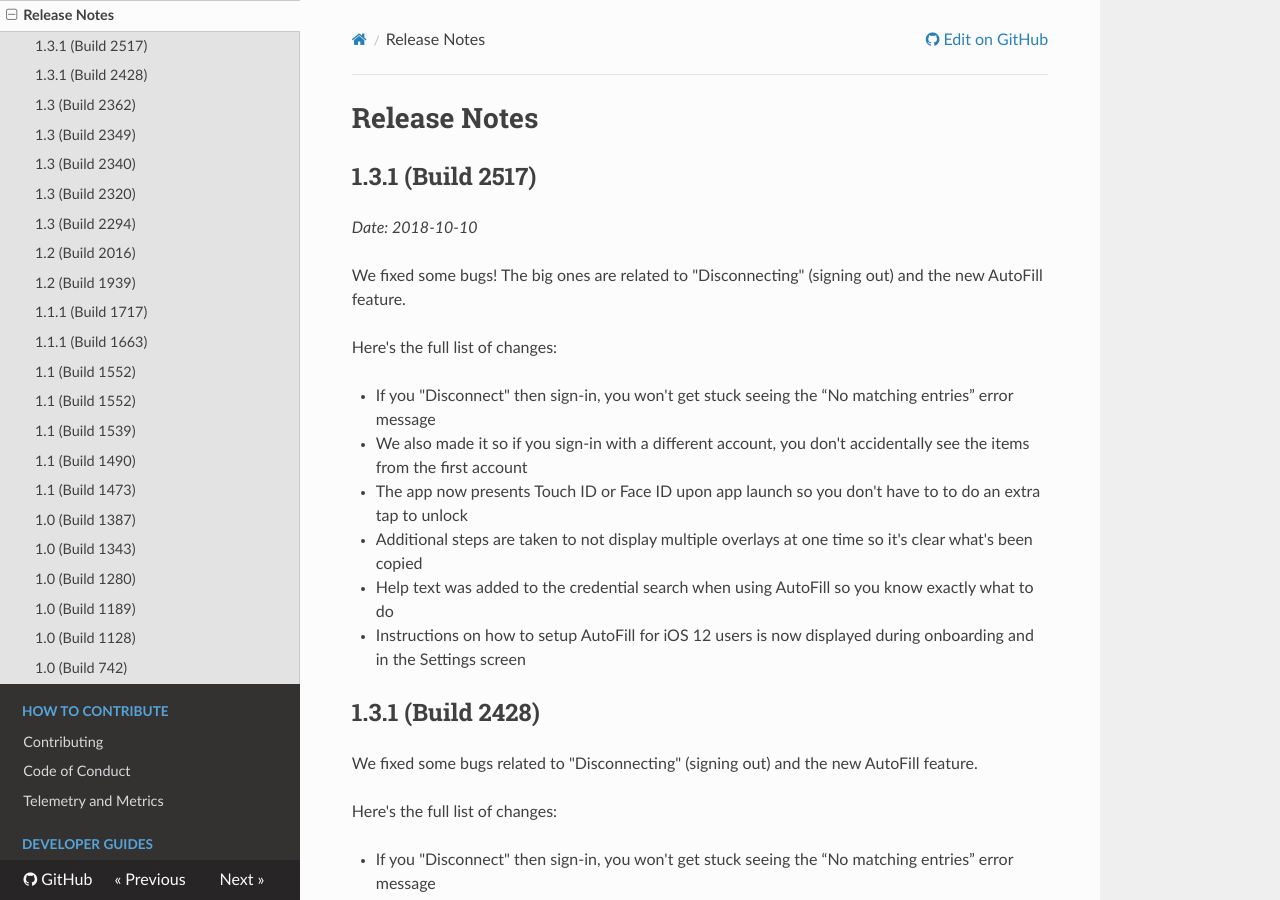
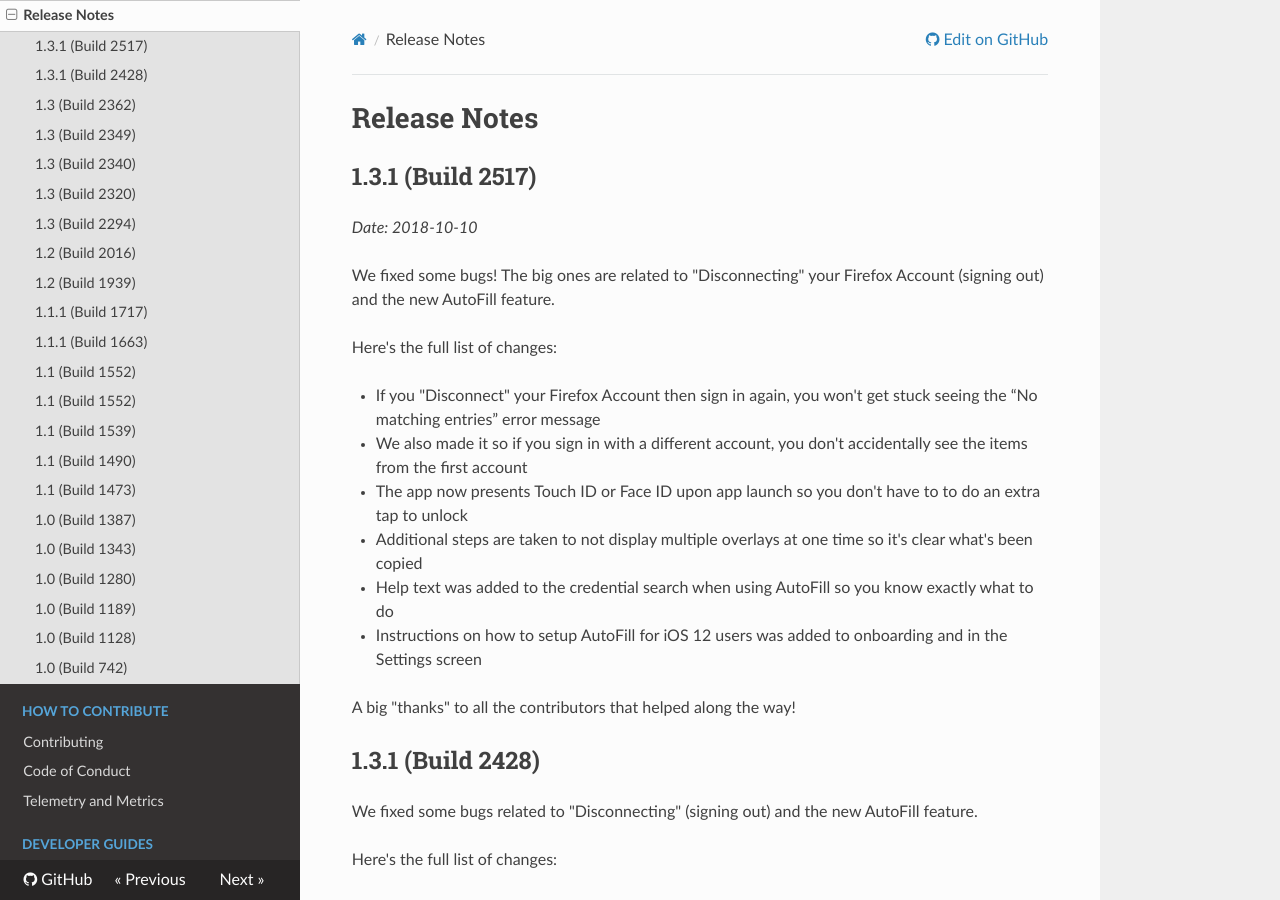
Before and after one commit to mozilla-lockwise/lockwise-ios, an MkDocs documentation site: the page built from docs/release-notes.md, in a window 1280 px wide and 900 px high. Built offline with MkDocs 1.6.1, drawn with Linux system fonts in a browser that asks for light colours; nearby versions of some CDN libraries.

Commit message:
final release notes for 1.3.1

```diff
--- a/docs/release-notes.md
+++ b/docs/release-notes.md
@@ -4,16 +4,18 @@
 
 _Date: 2018-10-10_
 
-We fixed some bugs! The big ones are related to "Disconnecting" (signing out) and the new AutoFill feature.
+We fixed some bugs! The big ones are related to "Disconnecting" your Firefox Account (signing out) and the new AutoFill feature.
 
 Here's the full list of changes:
 
-- If you "Disconnect" then sign-in, you won't get stuck seeing the “No matching entries” error message
-- We also made it so if you sign-in with a different account, you don't accidentally see the items from the first account
-- The app now presents Touch ID or Face ID upon app launch so you don't have to to do an extra tap to unlock
-- Additional steps are taken to not display multiple overlays at one time so it's clear what's been copied
-- Help text was added to the credential search when using AutoFill so you know exactly what to do
-- Instructions on how to setup AutoFill for iOS 12 users is now displayed during onboarding and in the Settings screen
+ - If you "Disconnect" your Firefox Account then sign in again, you won't get stuck seeing the “No matching entries” error message
+ - We also made it so if you sign in with a different account, you don't accidentally see the items from the first account
+ - The app now presents Touch ID or Face ID upon app launch so you don't have to to do an extra tap to unlock
+ - Additional steps are taken to not display multiple overlays at one time so it's clear what's been copied
+ - Help text was added to the credential search when using AutoFill so you know exactly what to do
+ - Instructions on how to setup AutoFill for iOS 12 users was added to onboarding and in the Settings screen
+
+A big "thanks" to all the contributors that helped along the way!
 
 ## 1.3.1 (Build 2428)
 
```
